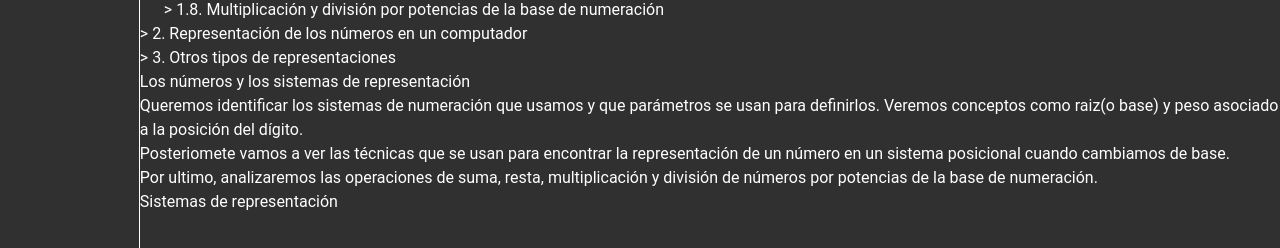
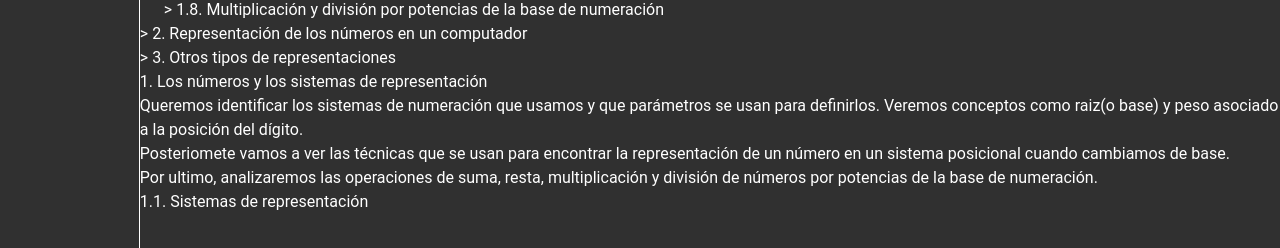
Before and after one commit to abravo83/angular-fundamentos-computacion, an Angular app: page /representacion-informacion in a window 1280 px wide. Shown: the part 406-654 px from the top of the page. Built offline with nearby package versions, Linux system fonts and the light colour scheme.

Commit message:
Agregar enlaces de navegación en la tabla de contenido y mejorar la estructura de encabezados en la sección de Representación de la Información

```diff
--- a/src/app/pages/representacion-informacion/representacion-informacion.html
+++ b/src/app/pages/representacion-informacion/representacion-informacion.html
@@ -6,11 +6,16 @@
     <nav class="toc__nav">
       <ul class="toc__upper_list">
         <li class="toc__item">
-        > 1. Los números y los sistemas de representación
+          <a [routerLink]="[]" fragment="1_numeros_y_sistemas">
+            > 1. Los números y los sistemas de representación
+          </a>
         </li>
         <ul class="toc__second_list ml-6">
           <li class="toc__item">
-          > 1.1. Sistemas de representación</li>
+            <a [routerLink]="[]" fragment="1_1_sistemas_representacion">
+              > 1.1. Sistemas de representación
+            </a>
+        </li>
           <li class="toc__item">
           > 1.2. Sistemas de numeración posicionales</li>
           <li class="toc__item">
@@ -38,14 +43,14 @@
   </section>
   <section>
     <header>
-      <h3>Los números y los sistemas de representación</h3>
+      <h3 id="1_numeros_y_sistemas">1. Los números y los sistemas de representación</h3>
       <p>Queremos identificar los sistemas de numeración que usamos y que parámetros se usan para definirlos. Veremos conceptos como <span>raiz</span>(o <span>base</span>) y peso asociado a la posición del dígito.</p>
       <p>Posteriomete vamos a ver las técnicas que se usan para encontrar la representación de un número en un sistema posicional cuando cambiamos de base.</p>
       <p>Por ultimo, analizaremos las operaciones de suma, resta, multiplicación y división de números por potencias de la base de numeración.</p>
     </header>
     <article>
       <header>
-        <h4>Sistemas de representación</h4>
+        <h4 id="1_1_sistemas_representacion">1.1. Sistemas de representación</h4>
       </header>
       <div></div>
     </article>
--- a/src/app/pages/representacion-informacion/representacion-informacion.ts
+++ b/src/app/pages/representacion-informacion/representacion-informacion.ts
@@ -1,8 +1,9 @@
 import { Component } from '@angular/core';
+import { RouterLink } from '@angular/router';
 
 @Component({
   selector: 'app-representacion-informacion',
-  imports: [],
+  imports: [RouterLink],
   templateUrl: './representacion-informacion.html',
   styleUrl: './representacion-informacion.css',
 })
```
